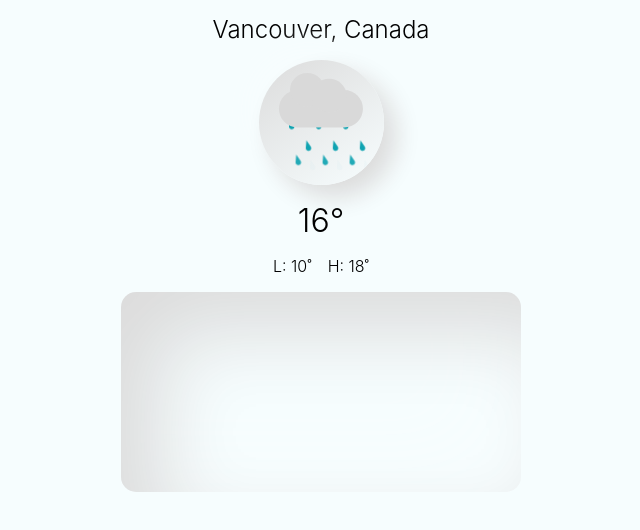
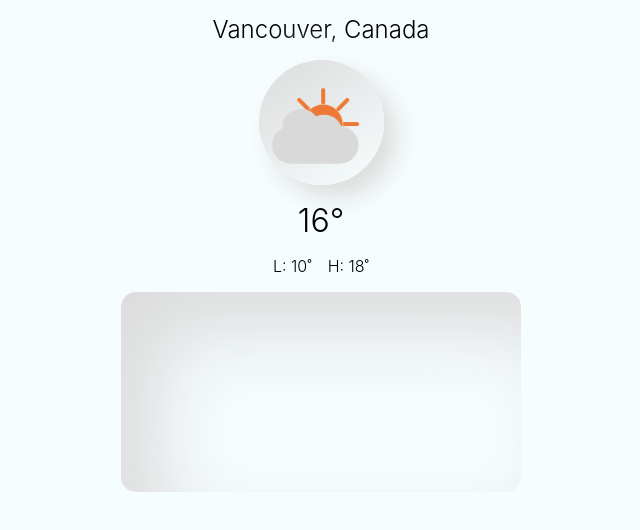
Before and after one commit to e-newton/pitter-patter, a React (Create React App) app: page / in a window 1280 px wide. Shown: the top 530 px of the page, without its empty margins (319-959 px from the left). Built offline with nearby package versions, Linux system fonts and the light colour scheme.

Commit message:
Started refactor, finished rain and P cloud

```diff
--- a/src/components/WeatherTitle.tsx
+++ b/src/components/WeatherTitle.tsx
@@ -1,5 +1,6 @@
 import React from "react";
-import RainIcon from "../icons/Rain";
+import Icon from "../icons/Icon";
+import { IconType } from "../icons/IconTypes";
 import './WeatherTitle.scss'
 
 export default function WeatherTitle() {
@@ -7,7 +8,7 @@ export default function WeatherTitle() {
   <>
     <span className="location-name">Vancouver, Canada</span>
     <div className="weather-icon-container">
-      <RainIcon/>
+      <Icon icon={IconType.PartialCloud}/>
     </div>
     <span className="temperature">16°</span>
     <div className="high-low">
--- /dev/null
+++ b/src/icons/Icon.scss
@@ -0,0 +1,30 @@
+.container {
+  aspect-ratio: 1/1;
+  position: relative;
+
+  img {
+    position: absolute;
+    width: 100%;
+    height: 100%;
+    animation-timing-function: ease-out;
+    animation-iteration-count: infinite;
+    animation-direction: normal;
+  }
+
+  &.small {
+    width: 32px;
+
+  }
+
+  &.medium {
+    width: 100px;
+  }
+
+  &.large {
+    width: 200px;
+  }
+
+  &.responsive {
+    width: 100%;
+  }
+}
--- /dev/null
+++ b/src/icons/Icon.tsx
@@ -0,0 +1,36 @@
+import React from "react";
+import CloudIcon from "./CloudIcon";
+import './Icon.scss'
+import { IconSize, IconType } from "./IconTypes";
+import PartialCloudIcon from "./PartialCloudIcon";
+import RainIcon from "./Rain";
+import SunIcon from "./SunIcon";
+
+type IconProps = {
+  icon: IconType,
+  size?: IconSize
+}
+
+export default function Icon({icon, size=IconSize.Medium}: IconProps) {
+  const getClassName = (): string => {
+    const baseClass = 'container'
+    const iconSize = size;
+    return [baseClass, iconSize, icon].join(' ')
+  }
+
+  const getIcon = () => {
+    if (icon === IconType.Sun) return <SunIcon/>;
+    if (icon === IconType.Rain) return <RainIcon/>;
+    if (icon === IconType.Cloud) return <CloudIcon/>;
+    if (icon === IconType.PartialCloud) return <PartialCloudIcon/>;
+  }
+
+  return (
+  <div className={ getClassName() }>
+    {
+      getIcon()
+    }
+  </div>
+  )
+
+}
--- /dev/null
+++ b/src/icons/IconTypes.ts
@@ -0,0 +1,13 @@
+export enum IconType {
+  Rain = 'rain',
+  Cloud = 'cloud',
+  PartialCloud = 'partial-cloud',
+  Sun = 'sun'
+}
+
+export enum IconSize {
+  Small = 'small',
+  Medium = 'medium',
+  Large = 'large',
+  Responsive = 'responsive'
+}
--- a/src/icons/PartialCloudIcon.scss
+++ b/src/icons/PartialCloudIcon.scss
@@ -1,16 +1,7 @@
 $moveAmount: 8px;
 
-.container {
-  width: 100px;
-  aspect-ratio: 1 / 1;
-  position: relative;
-
+.container.partial-cloud {
    img {
-    position: absolute;
-    width: 100%;
-    height: 100%;
-    animation-timing-function: ease-in-out;
-    animation-iteration-count: infinite;
     animation-direction: alternate;
   }
   .sun {
--- a/src/icons/Rain.scss
+++ b/src/icons/Rain.scss
@@ -1,16 +1,6 @@
 $animationDuration: 1.3s;
-.container {
-  width: 100px;
-  aspect-ratio: 1 / 1;
-  position: relative;
-
+.container.rain {
    img {
-    position: absolute;
-    width: 100%;
-    height: 100%;
-    animation-timing-function: ease-out;
-    animation-iteration-count: infinite;
-    animation-direction: normal;
     animation-duration: $animationDuration;
   }
   .r1 {
```
